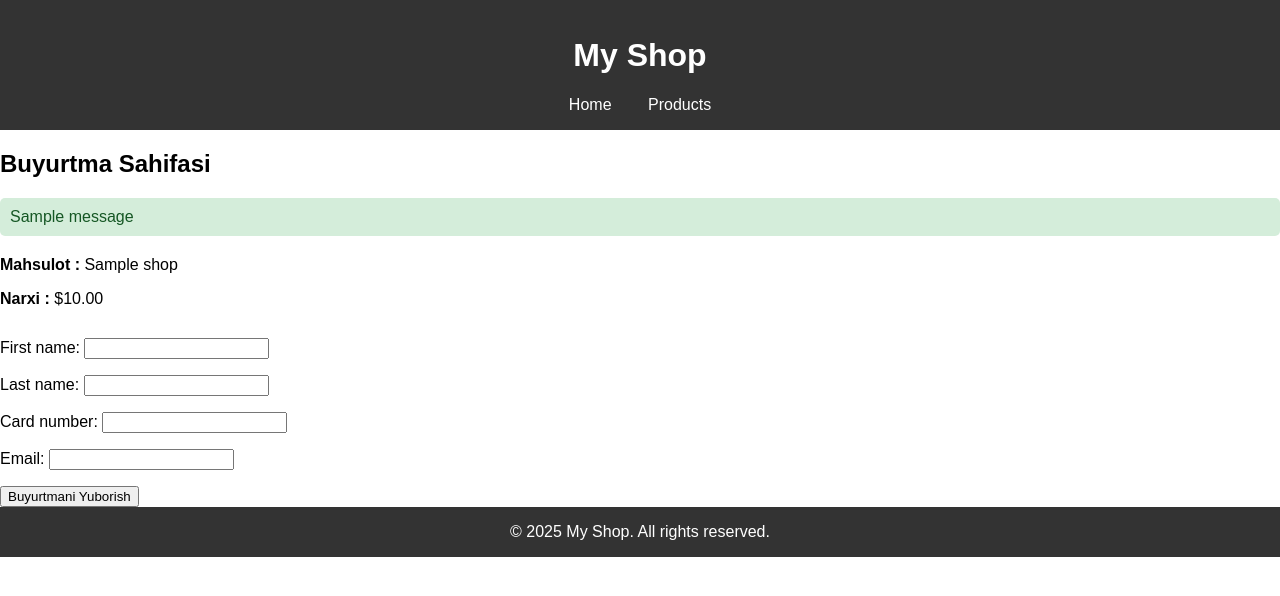
After one commit to shoxrux1905/ecommerce, a Django app: page /order/1 in a window 1280 px wide. The commit adds this page. Shown: the top 596 px of the page. Run offline with Django 5.2, Linux system fonts and the light colour scheme; tables that the repository leaves empty hold one stand-in row (values such as "Sample post"); one stand-in notice (Sample message) is shown.

Commit message:
viewlar classlarga o'zgartirildi

```diff
--- /dev/null
+++ b/shop/forms.py
@@ -0,0 +1,14 @@
+
+from django import forms
+from shop.models import Order
+
+class OrderForm(forms.ModelForm):
+
+    first_name = forms.CharField(widget=forms.TextInput(attrs={'class': 'form-control'}))
+    last_name = forms.CharField(widget=forms.TextInput(attrs={'class': 'form-control'}))
+    card_number = forms.CharField(widget=forms.TextInput(attrs={'class': 'form-control'}))
+    email = forms.EmailField(widget=forms.EmailInput(attrs={'class': 'form-control'}))
+
+    class Meta:
+        model = Order
+        fields = ['first_name', 'last_name', 'card_number', 'email']
--- a/shop/models.py
+++ b/shop/models.py
@@ -6,12 +6,14 @@ class Category(models.Model) :
     def __str__(self):
         return self.name
 
+
 class Types(models.Model) :
     name = models.CharField(max_length=50)
     category = models.ForeignKey(Category, on_delete=models.SET_NULL, null = True, related_name='categories')
 
     def __str__(self):
         return self.name
+
 
 class Shop(models.Model) :
 
@@ -23,3 +25,13 @@ class Shop(models.Model) :
 
     def __str__(self):
         return self.title
+
+
+class Order(models.Model) :
+    first_name = models.CharField(max_length=50)
+    last_name = models.CharField(max_length=50)
+    card_number = models.CharField(max_length=16)
+    email = models.EmailField(max_length=254)
+
+    def __str__(self):
+        return self.first_name
--- a/shop/urls.py
+++ b/shop/urls.py
@@ -1,9 +1,10 @@
 
-from shop.views import detail, home, products
+from shop.views import IndexView, Products, Detail, Order_View
 from django.urls import path
 
 urlpatterns = [
-    path('', home, name='home'),
-    path('products/', products, name='products'),
-    path('detail/<int:pk>/', detail, name='detail'),
+    path('', IndexView.as_view(), name='home'),
+    path('products/', Products.as_view(), name='products'),
+    path('detail/<int:pk>/', Detail.as_view(), name='detail'),
+    path('order/<int:pk>', Order_View.as_view(), name='order')
 ]
--- a/shop/views.py
+++ b/shop/views.py
@@ -1,26 +1,88 @@
-from django.shortcuts import get_object_or_404, render
 
-from shop.models import Shop, Category, Types
+from django.contrib import messages
+from django.urls import reverse_lazy
+from django.views.generic import ListView, DetailView, CreateView
+from shop.forms import OrderForm
+from shop.models import Order, Shop, Category, Types
 
-def home(request) :
-    return render(request, 'index.html')
 
-def products(request) :
-    shops = Shop.objects.all()
-    categories = Category.objects.all()
-    types = Types.objects.all()
-    context = {
-        'shops': shops,
-        'categories': categories,
-        'types': types,
-    }
-    return render(request, 'products.html', context=context)
+class IndexView(ListView) :
+    queryset = Shop.objects.all()
+    template_name = 'index.html'
 
-def detail(request, pk) :
-    shops = get_object_or_404(Shop, id=pk)
-    categories = Category.objects.all()
-    context = {
-        'shops': shops,
-        'categories': categories,
-    }
-    return render(request, 'detail.html', context=context)
+# def home(request) :
+#     return render(request, 'index.html')
+
+class Products(ListView) :
+    queryset = Shop.objects.all()
+    template_name = 'products.html'
+    context_object_name = 'shops'
+
+    def get_context_data(self, **kwargs):
+        context = super().get_context_data(**kwargs)
+        context['categories'] = Category.objects.all()
+        context['types'] = Types.objects.all()
+        return context
+
+# def products(request) :
+#     shops = Shop.objects.all()
+#     categories = Category.objects.all()
+#     types = Types.objects.all()
+#     context = {
+#         'shops': shops,
+#         'categories': categories,
+#         'types': types,
+#     }
+#     return render(request, 'products.html', context=context)
+
+class Detail(DetailView) :
+    queryset = Shop.objects.all()
+    template_name = 'detail.html'
+    context_object_name = 'shops'
+
+# def detail(request, pk) :
+#     shops = get_object_or_404(Shop, id=pk)
+#     categories = Category.objects.all()
+#     context = {
+#         'shops': shops,
+#         'categories': categories,
+#     }
+#     return render(request, 'detail.html', context=context)
+
+class Order_View(CreateView):
+    queryset = Order
+    form_class = OrderForm
+    template_name = 'order.html'
+    success_url = reverse_lazy('home')
+
+    def form_valid(self, form):
+        messages.success(self.request, "Buyurtma qabul qilindi !")
+        return super().form_valid(form)
+
+    def get_context_data(self, **kwargs):
+        context = super().get_context_data(**kwargs)
+        shop_id = self.kwargs.get('pk')
+        context['shops'] = Shop.objects.get(id=shop_id)
+        return context
+
+
+# def order_view(request, shop_id):
+#     shops = get_object_or_404(Shop, id=shop_id)
+#     orders = Order.objects.all()
+#     if request.method == 'POST':
+#         form = OrderForm(request.POST)
+#         if form.is_valid():
+#             form.save()
+#             messages.success(request, "Buyurtma muvaffaqiyatli yuborildi!")
+#             return redirect(reverse('home'))
+#         else:
+#             print(form.errors)
+#     else:
+#         form = OrderForm()
+
+#     context = {
+#         'orders': orders,
+#         'form': form,
+#         'shops': shops,
+#     }
+#     return render(request, 'order.html', context)
--- a/templates/detail.html
+++ b/templates/detail.html
@@ -24,7 +24,11 @@
       <p><strong>Category :</strong> {{ shops.type.category.name }} - {{ shops.type.name }}</p>
     </div>
 
-    <button>Add to Cart</button>
+    <div style="margin-top: 1em;">
+      <a href="{% url 'order' shops.id %}">
+        <button>Buyurtma qilish</button>
+      </a>
+    </div>
   </section>
 
 </body>
--- /dev/null
+++ b/templates/order.html
@@ -0,0 +1,28 @@
+{% extends 'base.html' %}
+{% block content %}
+
+<h2>Buyurtma Sahifasi</h2>
+
+<!-- ✅ Xabarlar ko‘rsatish -->
+{% if messages %}
+  {% for message in messages %}
+    <div style="padding: 10px; background-color: #d4edda; color: #155724; border-radius: 5px; margin-bottom: 15px;">
+      {{ message }}
+    </div>
+  {% endfor %}
+{% endif %}
+
+<!-- ✅ Mahsulot haqida -->
+<div style="margin-top: 20px;">
+  <p><strong>Mahsulot :</strong> {{ shops.title }}</p>
+  <p><strong>Narxi :</strong>  ${{ shops.price }}</p>
+</div>
+
+<!-- ✅ Forma -->
+<form method="post" style="margin-top: 30px;">
+  {% csrf_token %}
+  {{ form.as_p }}
+  <button type="submit">Buyurtmani Yuborish</button>
+</form>
+
+{% endblock %}
```
Also changed, not shown: templates/index.html (+9 -0 lines), shop/migrations/0003_order.py (added).
